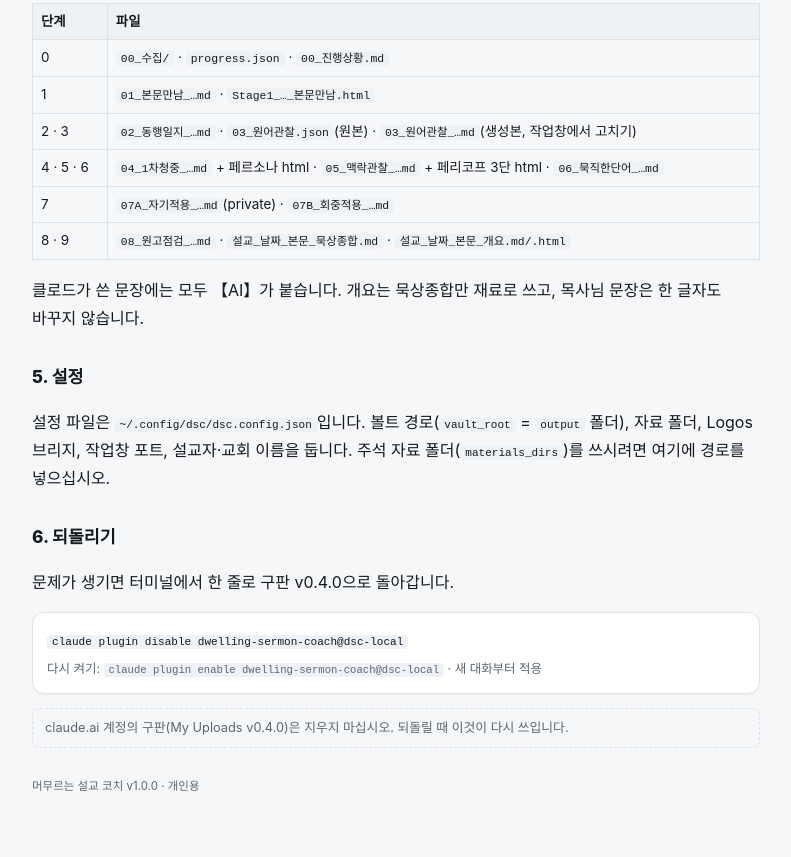
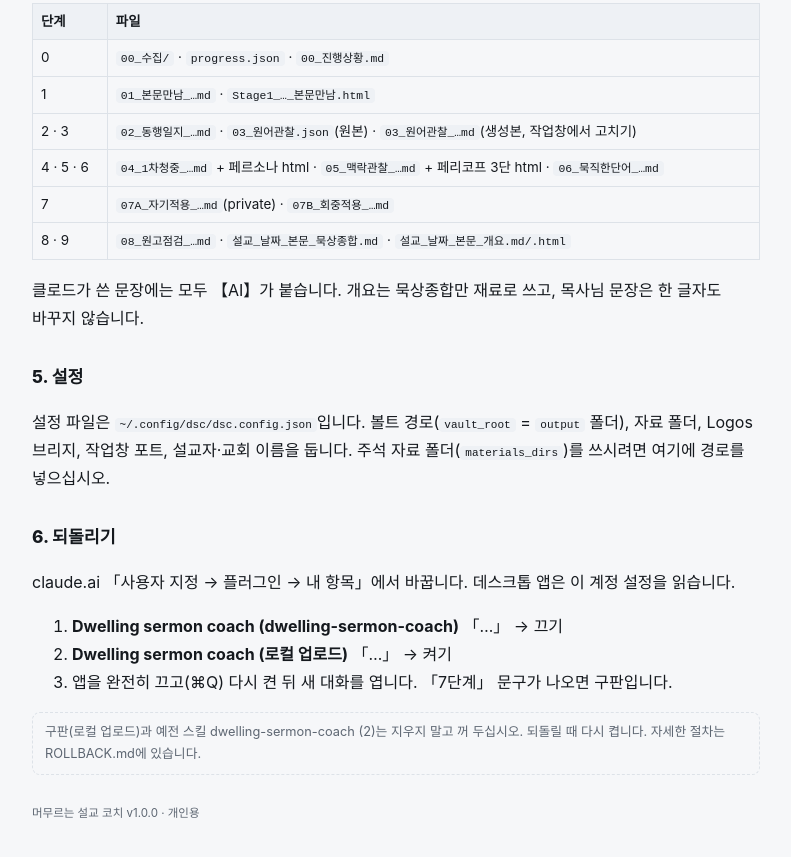
Before and after one commit to paul4you-isaac/dwelling-sermon-coach, a plain HTML site: page docs/manual.html in a window 1280 px wide. Shown: the part 1983-2840 px from the top of the page, without its empty margins (244-1035 px from the left). Drawn offline with Linux system fonts and the light colour scheme.

Commit message:
docs: 설치·되돌리기 절차를 claude.ai 계정 플러그인 기준으로
Co-Authored-By: Claude Opus 5.5 <noreply@anthropic.com>

```diff
--- a/docs/manual.html
+++ b/docs/manual.html
@@ -219,9 +219,13 @@ h2{margin-top:30px}
 <p class="preacher-text">설정 파일은 <code>~/.config/dsc/dsc.config.json</code>입니다. 볼트 경로(<code>vault_root</code> = <code>output</code> 폴더), 자료 폴더, Logos 브리지, 작업창 포트, 설교자·교회 이름을 둡니다. 주석 자료 폴더(<code>materials_dirs</code>)를 쓰시려면 여기에 경로를 넣으십시오.</p>
 
 <h2>6. 되돌리기</h2>
-<p class="preacher-text">문제가 생기면 터미널에서 한 줄로 구판 v0.4.0으로 돌아갑니다.</p>
-<div class="card"><div class="card-b"><code>claude plugin disable dwelling-sermon-coach@dsc-local</code><br><small class="meta">다시 켜기: <code>claude plugin enable dwelling-sermon-coach@dsc-local</code> · 새 대화부터 적용</small></div></div>
-<p class="notice">claude.ai 계정의 구판(My Uploads v0.4.0)은 지우지 마십시오. 되돌릴 때 이것이 다시 쓰입니다.</p>
+<p class="preacher-text">claude.ai 「사용자 지정 → 플러그인 → 내 항목」에서 바꿉니다. 데스크톱 앱은 이 계정 설정을 읽습니다.</p>
+<ol>
+ <li class="preacher-text"><b>Dwelling sermon coach (dwelling-sermon-coach)</b> 「…」 → 끄기</li>
+ <li class="preacher-text"><b>Dwelling sermon coach (로컬 업로드)</b> 「…」 → 켜기</li>
+ <li class="preacher-text">앱을 완전히 끄고(⌘Q) 다시 켠 뒤 새 대화를 엽니다. 「7단계」 문구가 나오면 구판입니다.</li>
+</ol>
+<p class="notice">구판(로컬 업로드)과 예전 스킬 dwelling-sermon-coach (2)는 지우지 말고 꺼 두십시오. 되돌릴 때 다시 켭니다. 자세한 절차는 ROLLBACK.md에 있습니다.</p>
 
 </main>
 <footer class="dsc-foot">머무르는 설교 코치 v1.0.0 · 개인용</footer>
```
Also changed, not shown: 2 other files.
